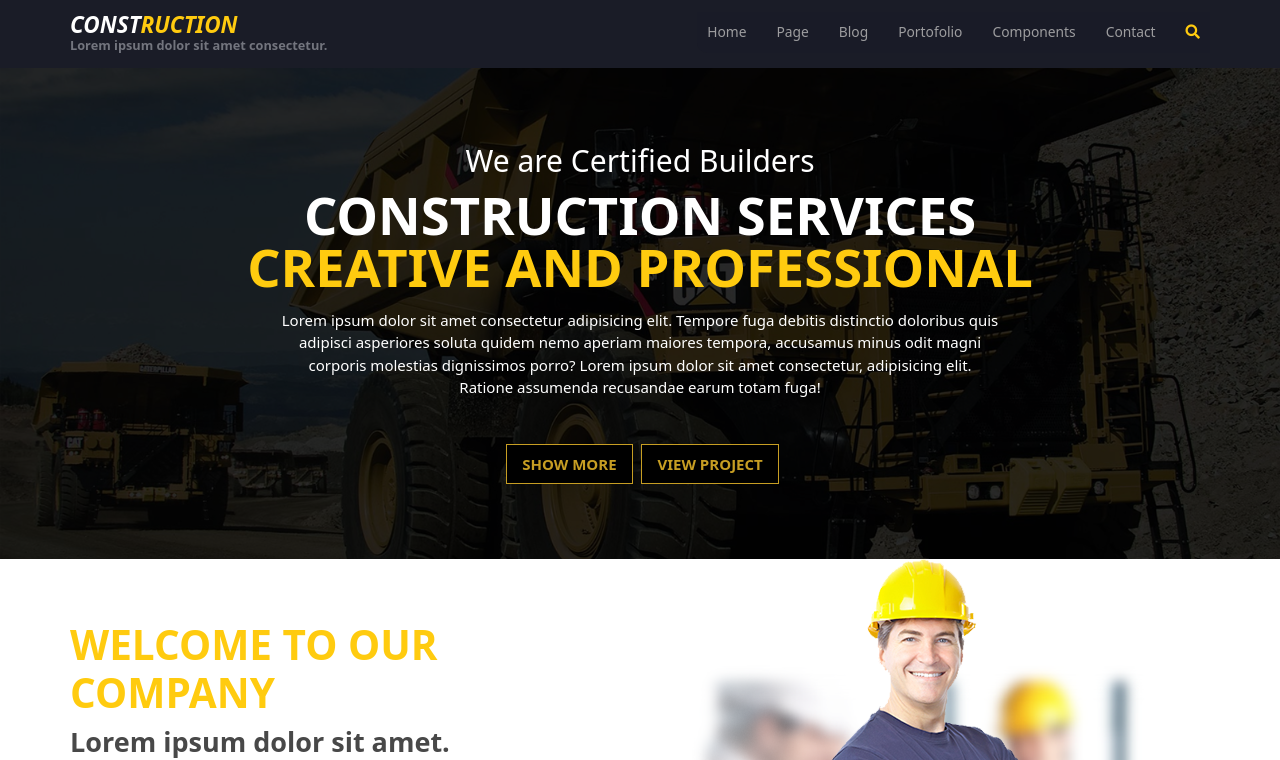
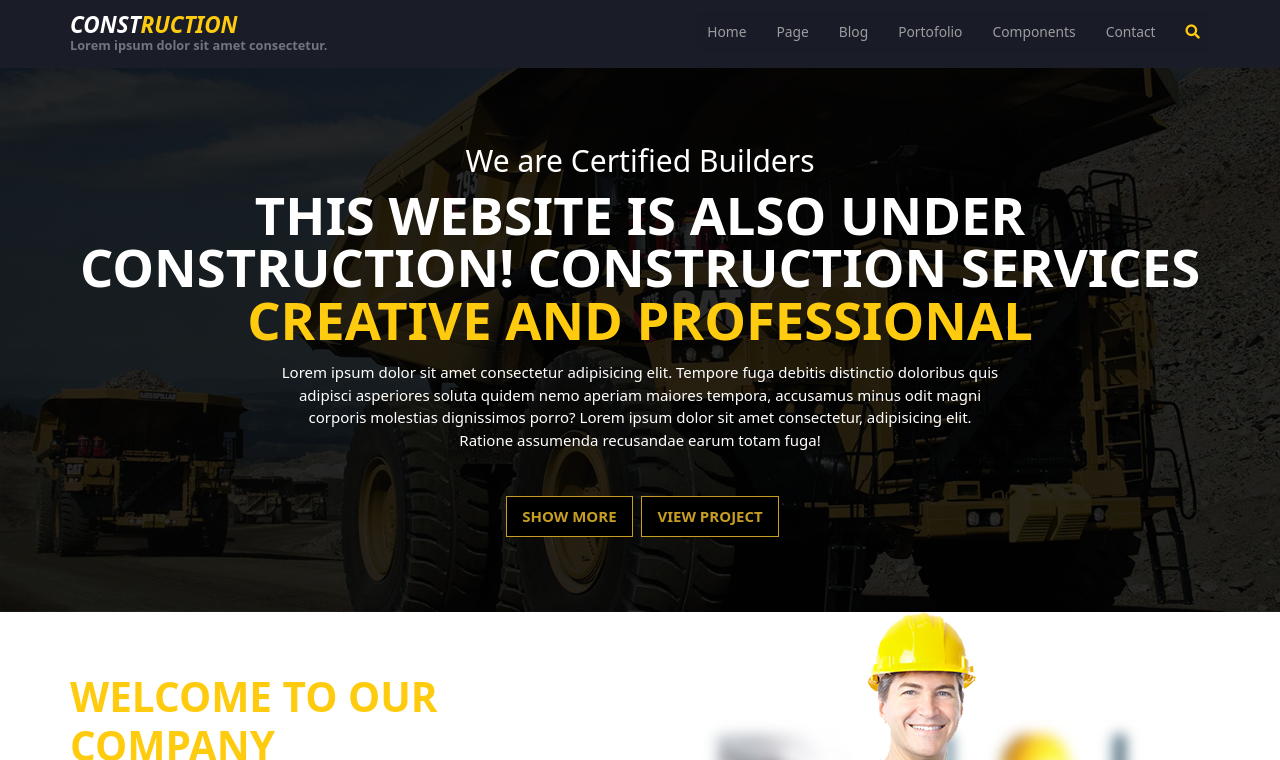
Before and after one commit to gch-au/gch, a plain HTML site: page index.html in a window 1280 px wide. Shown: the part 40-800 px from the top of the page. Drawn offline with Linux system fonts and the light colour scheme.

Commit message:
Update index.html

```diff
--- a/index.html
+++ b/index.html
@@ -54,7 +54,7 @@
         <article>
         <div class="container">
             <h1> We are Certified Builders</h1>
-            <h2>Construction services<br>
+            <h2>THIS WEBSITE IS ALSO UNDER CONSTRUCTION! Construction services<br>
             <span>Creative AND professional</span></h2>
             <p>Lorem ipsum dolor sit amet consectetur adipisicing elit. Tempore fuga debitis distinctio doloribus quis adipisci asperiores soluta quidem nemo aperiam maiores tempora, accusamus minus odit magni corporis molestias dignissimos porro? Lorem ipsum dolor sit amet consectetur, adipisicing elit. Ratione assumenda recusandae earum totam fuga!</p>
             <a href="#">Show More</a>
@@ -66,7 +66,7 @@
         <div class="container">
             <article>
                 <h1>Welcome to our company</h1>
-                <h2>Lorem ipsum dolor sit amet.</h2>
+                <h2>THIS WEBSITE IS UNDER CONSTRUCTION</h2>
                 <p>Lorem ipsum dolor sit amet consectetur, adipisicing elit. Cupiditate deserunt magni sint mollitia similique corporis quis voluptatibus, eos tempora ealias illo nemo excepturi blanditiis vitae impedit minus tempore praesentium harum. <br><br>Quis, temporibus dolorum? Lorem ipsum dolor sit amet consectetur adipisicing elit. Reprehenderit maxime minima quod eius aspernatur. Accusantium sed sunt corrupti sapiente deleniti?</p>
                 <a href="#">Show More</a>
             </article>
```
